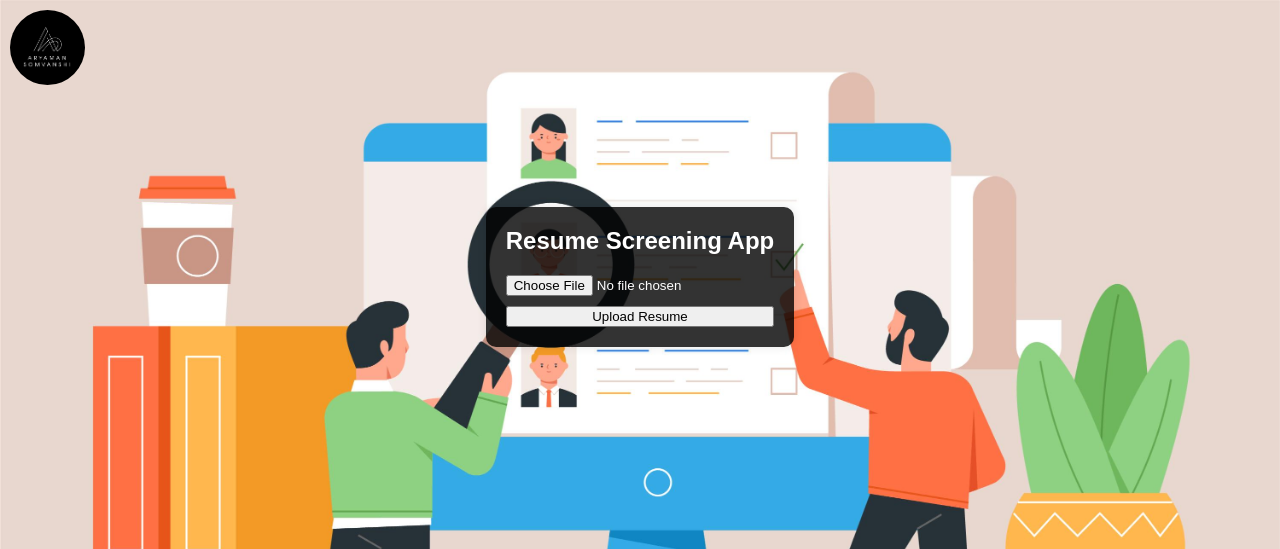
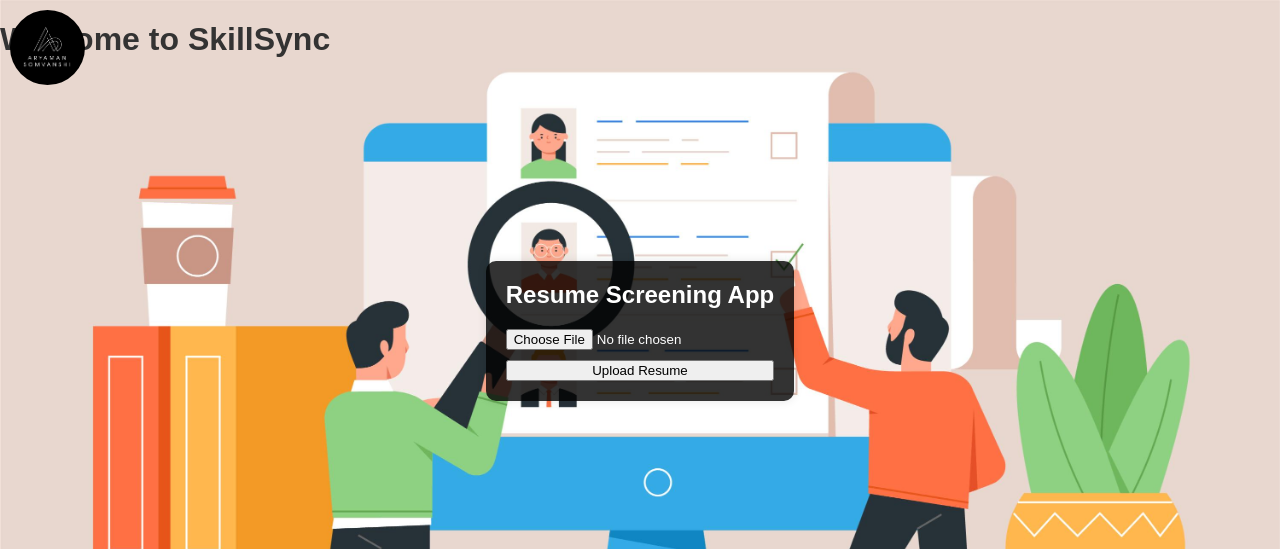
Before and after one commit to ARYAMAN1505/SkillSync, a Flask app: page / in a window 1280 px wide. Shown: the top 549 px of the page. Run offline with Flask 3, Linux system fonts and the light colour scheme; parts of the project's set-up code (start-up, migrations or seed data) failed here and were passed over.

Commit message:
Update index.html

```diff
--- a/templates/index.html
+++ b/templates/index.html
@@ -10,9 +10,11 @@
     <div class="nav">
         <img src="{{ url_for('static', filename='images/logo.jpg') }}" alt="Logo">
     </div>
+    <h1>Welcome to SkillSync</h1>
     <div class="container">
+
         <header>
-            <h1>Resume Screening App</h1>
+            <h1 style="color: white;">Resume Screening App</h1>
         </header>
         <form action="{{ url_for('upload_file') }}" method="post" enctype="multipart/form-data">
             <input type="file" name="file" required>
```
